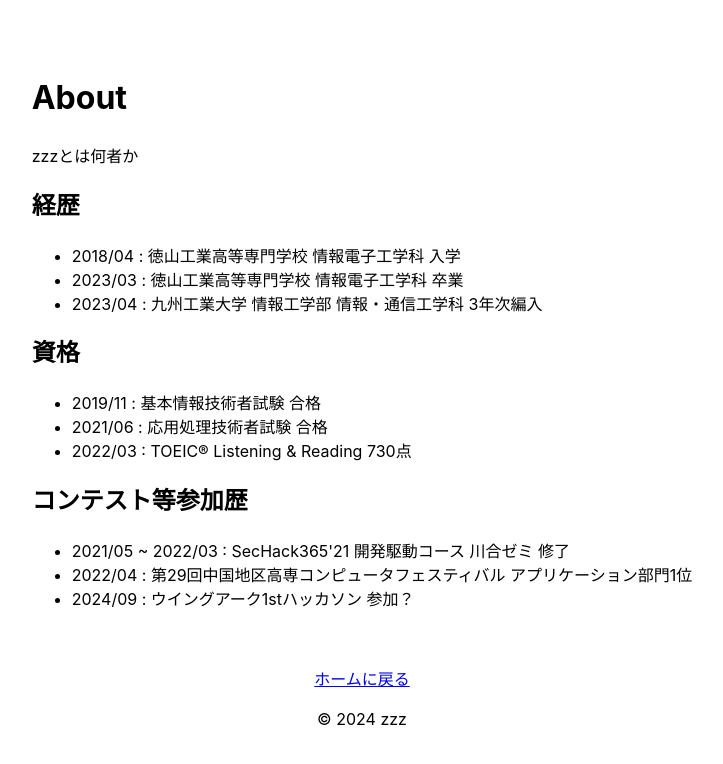
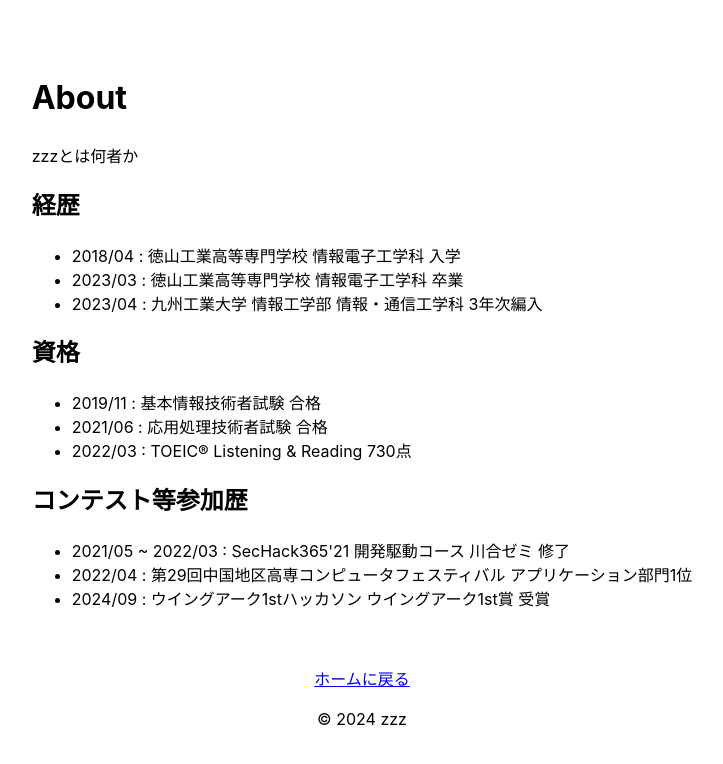
Before and after one commit to zzz11032511/zzz-home, a React (Vite) app: page /about in a window 1280 px wide. Shown: the top 764 px of the page, without its empty margins (278-1001 px from the left). Built offline with nearby package versions, Linux system fonts and the light colour scheme.

Commit message:
ハッカソンでの受賞を追加

```diff
--- a/src/contents/About.tsx
+++ b/src/contents/About.tsx
@@ -21,7 +21,7 @@ zzzとは何者か
 
 - 2021/05 ~ 2022/03 : SecHack365'21 開発駆動コース 川合ゼミ 修了
 - 2022/04 : 第29回中国地区高専コンピュータフェスティバル アプリケーション部門1位
-- 2024/09 : ウイングアーク1stハッカソン 参加？
+- 2024/09 : ウイングアーク1stハッカソン ウイングアーク1st賞 受賞
 `
 
 function About() {
```
